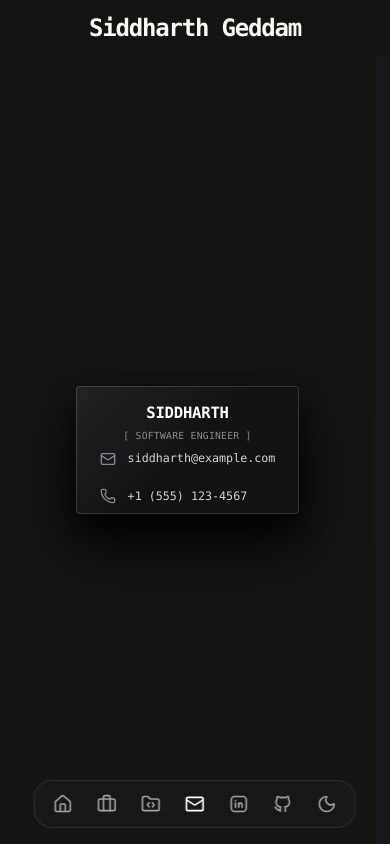
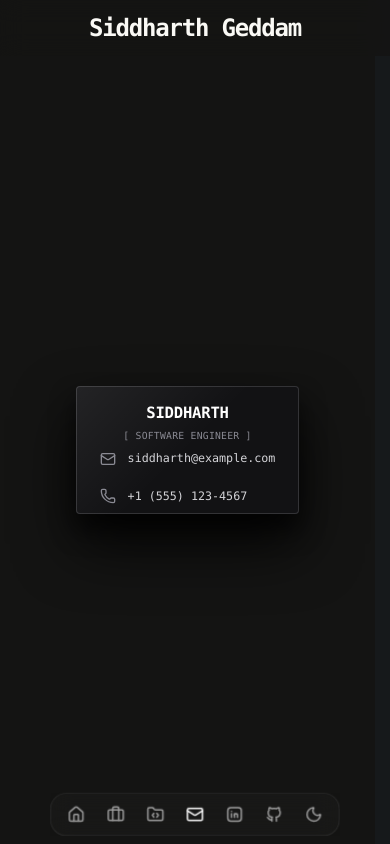
Before and after one commit to Somanyloopholes/sidPortfolio, a React (Vite) app: page /contact in a window 390 px wide. Built offline with nearby package versions, Linux system fonts and the light colour scheme.

Commit message:
fixed dock scaling

```diff
--- a/package.json
+++ b/package.json
@@ -17,6 +17,7 @@
     "@tailwindcss/vite": "^4.2.1",
     "class-variance-authority": "^0.7.1",
     "clsx": "^2.1.1",
+    "lenis": "^1.3.25",
     "lucide-react": "^1.25.0",
     "motion": "^12.42.2",
     "react": "^19.2.0",
--- a/src/App.tsx
+++ b/src/App.tsx
@@ -1,4 +1,4 @@
-import { useEffect, useRef, useState } from 'react';
+import { useRef } from 'react';
 import { useLocation, useOutlet } from 'react-router-dom';
 import { AnimatePresence, motion } from 'motion/react';
 import './App.css';
@@ -34,17 +34,17 @@ function App() {
     animate: {
       x: '0%',
       opacity: 1,
-      transition: { type: 'spring' as const, stiffness: 300, damping: 30 }
+      transition: { type: 'tween' as const, ease: 'easeInOut', duration: 0.3 }
     },
     exit: (dir: number) => ({
       x: dir === 1 ? '-100%' : '100%',
       opacity: 0,
-      transition: { type: 'spring' as const, stiffness: 300, damping: 30 }
+      transition: { type: 'tween' as const, ease: 'easeInOut', duration: 0.3 }
     })
   };
 
   return (
-    <div className='flex min-h-screen w-full flex-col bg-[#141413] text-[#faf9f5] font-inter overflow-hidden'>
+    <div className='flex min-h-screen w-full flex-col bg-[#141413] text-[#faf9f5] font-inter overflow-x-hidden'>
       <Navbar />
       <main className='mt-14 flex-1 flex w-full relative'>
         <AnimatePresence mode="popLayout" custom={direction} initial={false}>
--- a/src/Components/Dock.tsx
+++ b/src/Components/Dock.tsx
@@ -64,7 +64,7 @@ export default function Dock() {
   const location = useLocation();
 
   return (
-    <div className="fixed bottom-4 md:bottom-8 left-1/2 z-50 -translate-x-1/2 w-[95%] sm:w-full flex justify-center">
+    <div className="fixed bottom-2 md:bottom-8 left-1/2 z-50 -translate-x-1/2 w-auto flex justify-center scale-90 sm:scale-100 origin-bottom">
       <MotionDock
         panelHeight={48}
         magnification={80}
--- a/src/index.css
+++ b/src/index.css
@@ -59,7 +59,7 @@
 html,
 body,
 #root {
-  height: 100%;
+  min-height: 100vh;
   scrollbar-gutter: stable;
 }
 
--- a/src/main.tsx
+++ b/src/main.tsx
@@ -1,6 +1,7 @@
 import { StrictMode } from 'react'
 import { createRoot } from 'react-dom/client'
 import { createBrowserRouter, RouterProvider } from 'react-router-dom'
+import { ReactLenis } from 'lenis/react'
 import './index.css'
 import App from './App.tsx'
 import HomePage from './pages/HomePage.tsx'
@@ -23,6 +24,8 @@ const router = createBrowserRouter([
 
 createRoot(document.getElementById('root')!).render(
   <StrictMode>
-    <RouterProvider router={router} />
+    <ReactLenis root>
+      <RouterProvider router={router} />
+    </ReactLenis>
   </StrictMode>,
 )
```
Also changed, not shown: 1 other file (tests, documents, lock files or other folders).
